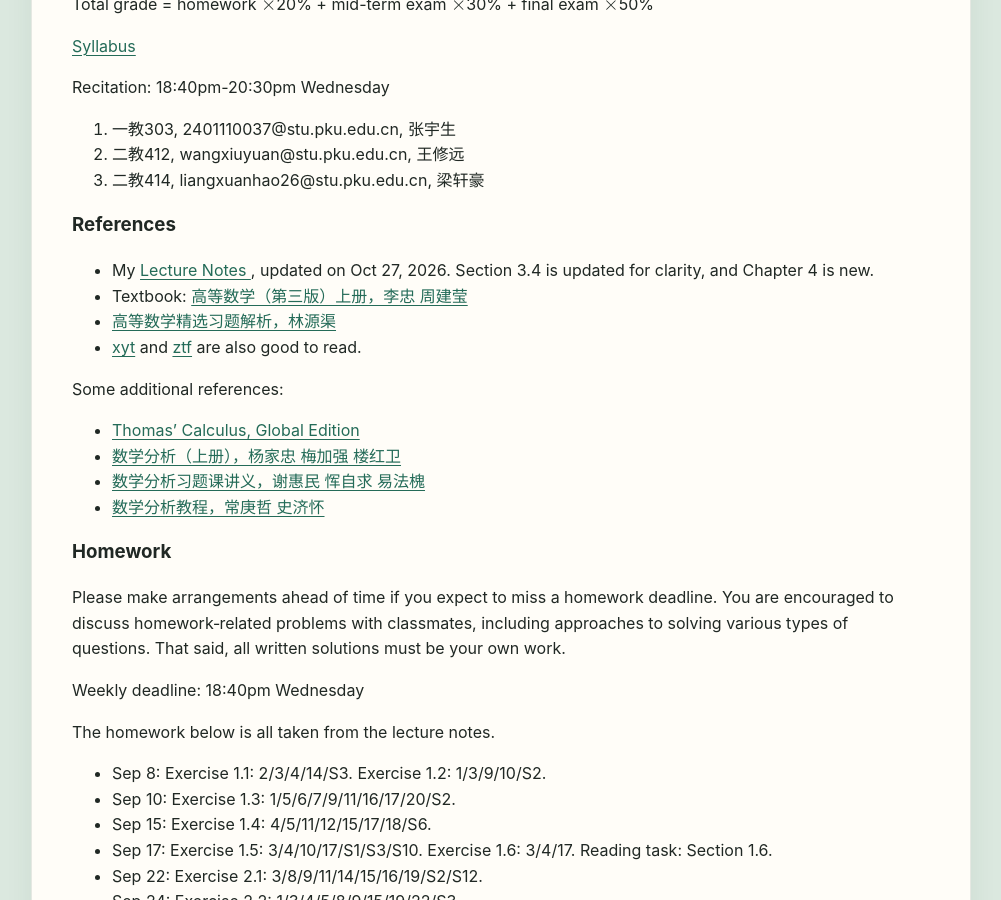
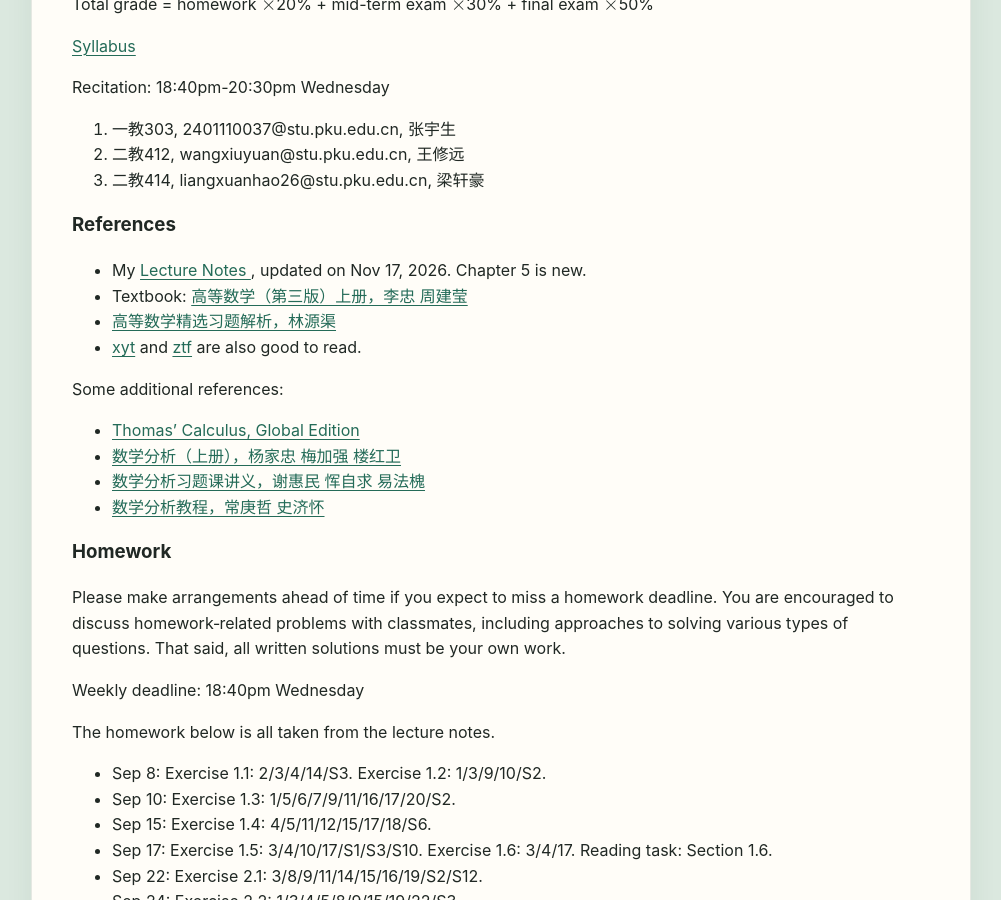
Before and after one commit to ziqiangfeng95/ziqiangfeng95.github.io, a Jekyll site: the page built from teaching/advmath/index.md, in a window 1280 px wide and 900 px high, scrolled down 954 px. Shown: the whole window, without its empty margins (139-1140 px from the left). Built offline with Jekyll 4.4.1, drawn with Linux system fonts in a browser that asks for light colours.

Commit message:
Update index.md

```diff
--- a/teaching/advmath/index.md
+++ b/teaching/advmath/index.md
@@ -71,11 +71,11 @@ Recitation: 18:40pm-20:30pm Wednesday
 
 ### References
 
-- My <a href="{{ '/assets/pdfs/advmath/adv-math-I-1027.pdf' | relative_url }}"
+- My <a href="{{ '/assets/pdfs/advmath/adv-math-I-1117.pdf' | relative_url }}"
    target="_blank"
    rel="noopener noreferrer">
   Lecture Notes
-</a>, updated on Oct 27, 2026. Section 3.4 is updated for clarity, and Chapter 4 is new.
+</a>, updated on Nov 17, 2026. Chapter 5 is new.
 - Textbook: [高等数学（第三版）上册，李忠 周建莹](https://opac.lib.pku.edu.cn/searchDetail/tU486WPRECPHGJ53JGuUKQ%3D%3D)
 - [高等数学精选习题解析，林源渠](https://opac.lib.pku.edu.cn/searchDetail/mismuoHfOfkZriKca4%2BeFQ%3D%3D)
 - [xyt](https://darkoxie.github.io) and [ztf](https://archaeus13.github.io/teaching/2025b/index.html) are also good to read.
```
